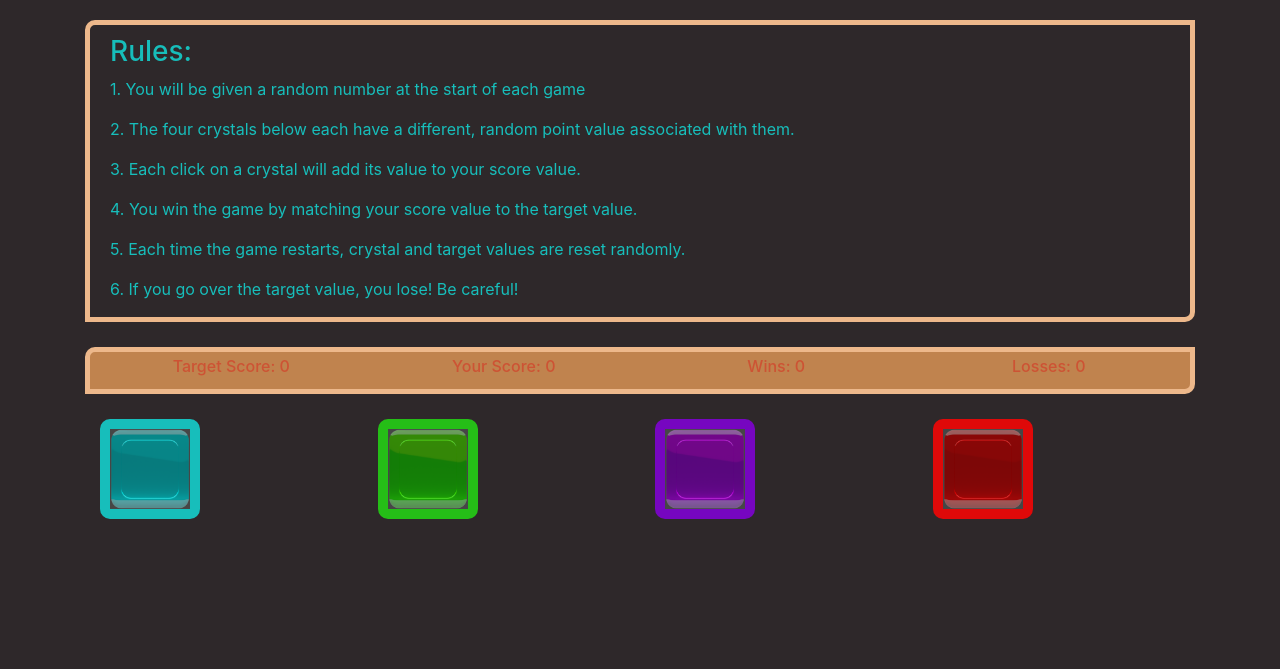
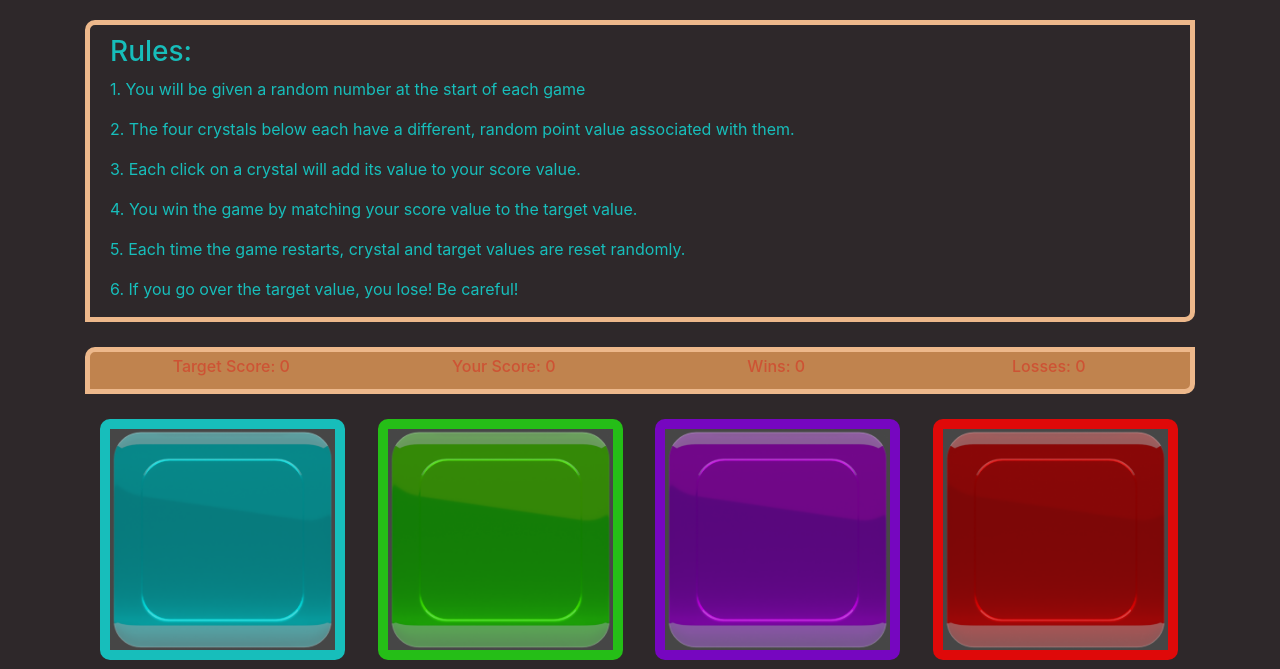
Before and after one commit to Kianimal/unit-4-game, a plain HTML site: page index.html in a window 1280 px wide. Shown: the part 131-800 px from the top of the page. Drawn offline with nearby package versions, Linux system fonts and the light colour scheme.

Commit message:
Responive images working perfectly. Kinda... big, though.

```diff
--- a/assets/css/style.css
+++ b/assets/css/style.css
@@ -67,8 +67,8 @@ body {
 }
 
 #blueButton{
-  width:100px;
-  height:100px;
+  width:99%;
+  height:99%;
   margin: auto;
   border-color: #17BEBB;
   border-width: 10px;
@@ -77,8 +77,8 @@ body {
 }
 
 #greenButton{
-  width:100px;
-  height:100px;
+  width:99%;
+  height:99%;
   margin-left: auto;
   margin-right: auto;
   border-color: rgb(37, 190, 23);
@@ -88,8 +88,8 @@ body {
 }
 
 #purpleButton{
-  width:100px;
-  height:100px;
+  width:99%;
+  height:99%;
   margin: auto;
   border-color: rgb(118, 6, 192);
   border-width: 10px;
@@ -98,8 +98,8 @@ body {
 }
 
 #redButton{
-  width:100px;
-  height:100px;
+  width:99%;
+  height:99%;
   margin: auto;
   border-color: rgb(223, 9, 9);
   border-width: 10px;
```
